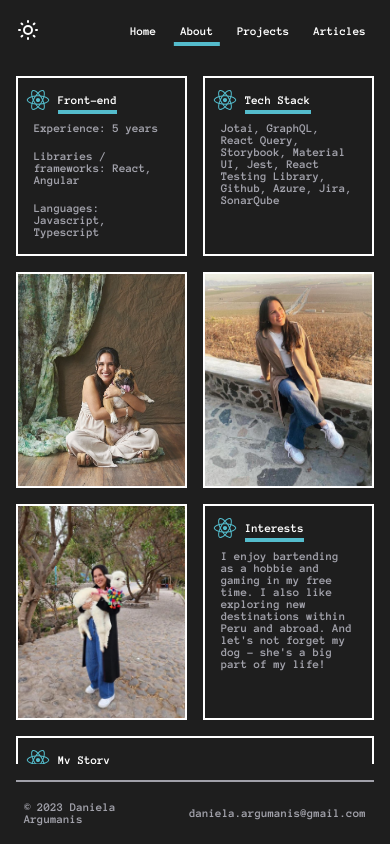
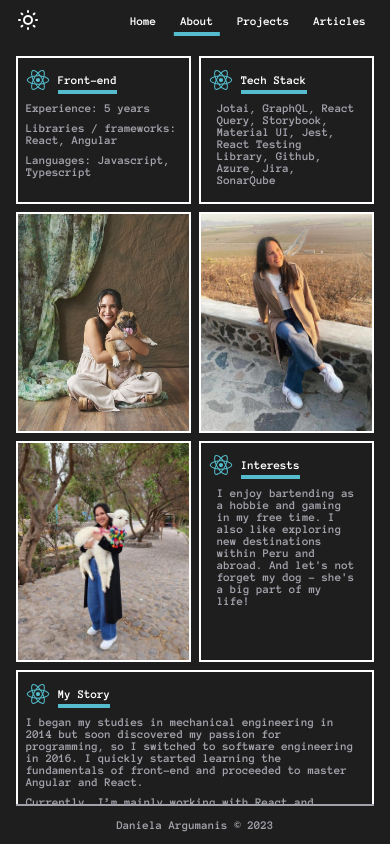
Before and after one commit to DanielaArgumanis/daniela-argumanis-portfolio, a React (Create React App) app: page /about-me in a window 390 px wide. Built offline with nearby package versions, Linux system fonts and the light colour scheme.

Commit message:
💄 UI:  Improve about me, nav and footer responsiveness

```diff
--- a/src/common/Theme/Sizing.ts
+++ b/src/common/Theme/Sizing.ts
@@ -1,4 +1,6 @@
 export const sizing = {
   navbar: '60px',
+  navbarMobile: '40px',
   footer: '64px',
+  footerMobile: '40px',
 };
--- a/src/common/Theme/Theme.types.ts
+++ b/src/common/Theme/Theme.types.ts
@@ -10,7 +10,9 @@ export type PaletteType = {
 
 export type SizingType = {
   navbar: string;
+  navbarMobile: string;
   footer: string;
+  footerMobile: string;
 };
 
 export type TypographyType = {
--- a/src/common/components/Footer/Footer.styles.tsx
+++ b/src/common/components/Footer/Footer.styles.tsx
@@ -1,9 +1,10 @@
 import styled from '@emotion/styled';
+import { Breakpoint } from '../../Theme/Theme.types';
 
 export const PortfolioFooter = styled('footer')`
   width: 100%;
   display: flex;
-  justify-content: space-between;
+  justify-content: center;
   align-items: center;
   border-top: ${({ theme }) => `solid 2px ${theme.palette.text}`};
   height: ${(props) => props.theme.sizing.footer};
@@ -11,4 +12,18 @@ export const PortfolioFooter = styled('footer')`
   background-color: ${({ theme }) => theme.palette.background};
   bottom: 0;
   box-sizing: border-box;
+
+  .mobile-footer {
+    display: none;
+  }
+
+  ${(props) => props.theme.breakpoints.down(Breakpoint.mobileL)} {
+    height: ${(props) => props.theme.sizing.footerMobile};
+    .desktop-footer {
+      display: none;
+    }
+    .mobile-footer {
+      display: flex;
+    }
+  }
 `;
--- a/src/common/components/Footer/Footer.tsx
+++ b/src/common/components/Footer/Footer.tsx
@@ -7,8 +7,12 @@ import { PortfolioFooter } from './Footer.styles';
 const Footer = () => {
   return (
     <PortfolioFooter>
-      <Typography variant="body2">© 2023 Daniela Argumanis</Typography>
-      <Typography variant="body2">daniela.argumanis@gmail.com</Typography>
+      <Typography variant="body2" className="desktop-footer">
+        Design and code by Daniela Argumanis © 2023
+      </Typography>
+      <Typography variant="body2" className="mobile-footer">
+        Daniela Argumanis © 2023
+      </Typography>
     </PortfolioFooter>
   );
 };
--- a/src/common/components/Navbar/Navbar.styles.tsx
+++ b/src/common/components/Navbar/Navbar.styles.tsx
@@ -14,6 +14,10 @@ export const PortfolioNavbar = styled('nav')`
   position: sticky;
   top: 0;
   z-index: 1;
+
+  ${(props) => props.theme.breakpoints.down(Breakpoint.mobileL)} {
+    height: ${(props) => props.theme.sizing.navbarMobile};
+  }
 `;
 
 const animateMoon = keyframes`
--- a/src/common/components/Typography/Typography.tsx
+++ b/src/common/components/Typography/Typography.tsx
@@ -10,8 +10,12 @@ type TypographyProps = {
 const TypographyStyles = ({ accent, margin, variant }: TypographyProps) => {
   const theme = useTheme();
 
+  const marginList = margin?.split(' ').reduce((prev, marginValue) => {
+    return `${prev} ${theme.spacing(parseInt(marginValue))}`;
+  }, '');
+
   return {
-    margin: margin ? margin : theme.spacing(1),
+    margin: margin ? marginList : theme.spacing(1),
     ...theme.typography[variant],
     ...(accent && { color: theme.palette.accents }),
   };
--- a/src/components/AboutMe/AboutMe.styles.tsx
+++ b/src/components/AboutMe/AboutMe.styles.tsx
@@ -61,6 +61,7 @@ export const AboutMeContainer = styled('div')`
       'image3 text3'
       'text4 text4';
     grid-template-rows: auto auto auto auto;
+    gap: ${(props) => props.theme.spacing(1)};
   }
 `;
 
--- a/src/components/AboutMe/AboutMeCard.tsx
+++ b/src/components/AboutMe/AboutMeCard.tsx
@@ -19,7 +19,9 @@ const AboutMeCard = ({ icon, description, title }: AboutMeCardProps) => {
       </AboutMeTitleContainer>
       {isDescriptionArray ? (
         description.map((text) => (
-          <Typography variant="body2">{text}</Typography>
+          <Typography variant="body2" margin="1 0 0 0">
+            {text}
+          </Typography>
         ))
       ) : (
         <Typography variant="body2">{description}</Typography>
--- a/src/components/Layout.styles.tsx
+++ b/src/components/Layout.styles.tsx
@@ -32,12 +32,15 @@ export const PortfolioBody = styled('div')<{ isHome: boolean }>`
   gap: ${(props) => props.theme.spacing(4)};
   height: ${(props) =>
     `calc(100% - ${props.theme.sizing.navbar} - ${props.theme.sizing.footer})`};
-  padding: ${(props) => `${props.theme.spacing(2)} 0`};
 
   ${(props) =>
     props.theme.breakpoints.between(Breakpoint.mobileL, Breakpoint.tablet)} {
-    padding: ${(props) =>
-      `${props.theme.spacing(2)} ${props.theme.spacing(2)}`};
+    padding: ${(props) => `0 ${props.theme.spacing(2)}`};
+  }
+
+  ${(props) => props.theme.breakpoints.down(Breakpoint.mobileL)} {
+    height: ${(props) =>
+      `calc(100% - ${props.theme.sizing.navbarMobile} - ${props.theme.sizing.footerMobile})`};
   }
 `;
 
@@ -47,6 +50,7 @@ export const HomeNavBody = styled('div')`
   overflow-y: scroll;
   height: 100%;
   width: 65%;
+  padding: ${(props) => `${props.theme.spacing(2)} 0`};
 
   ${(props) => props.theme.breakpoints.down(Breakpoint.tablet)} {
     width: 100%;
--- a/src/components/Projects/ProjectItem.tsx
+++ b/src/components/Projects/ProjectItem.tsx
@@ -36,7 +36,7 @@ const ProjectItem = ({
       <div>
         <div>
           <ProjectTitle variant="title3">{title}</ProjectTitle>
-          <Typography variant="body2" as="p" margin="16px 0px">
+          <Typography variant="body2" as="p" margin="2 0">
             {description}
           </Typography>
         </div>
--- a/src/components/Projects/Projects.styles.tsx
+++ b/src/components/Projects/Projects.styles.tsx
@@ -6,7 +6,6 @@ export const ProjectsContainer = styled.div`
   display: flex;
   flex-direction: column;
   gap: ${({ theme }) => theme.spacing(2)};
-  overflow-y: scroll;
 `;
 
 export const ProjectTitle = styled(Typography)`
```
